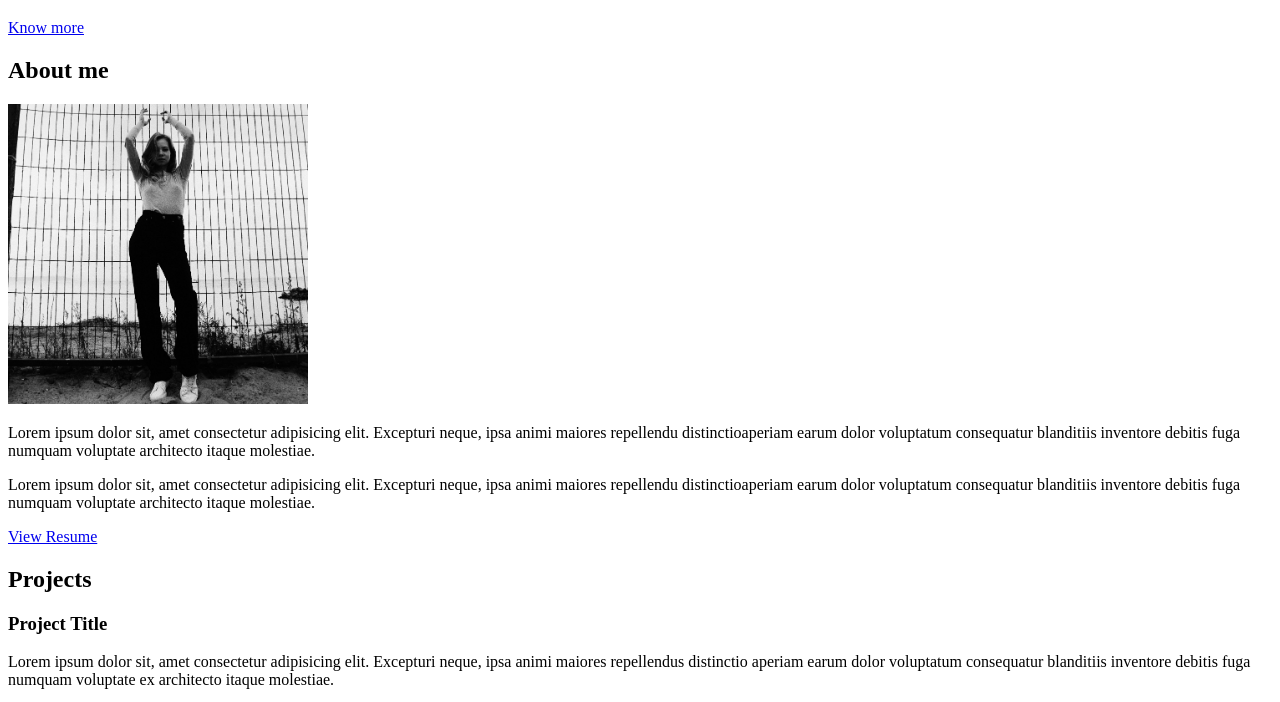
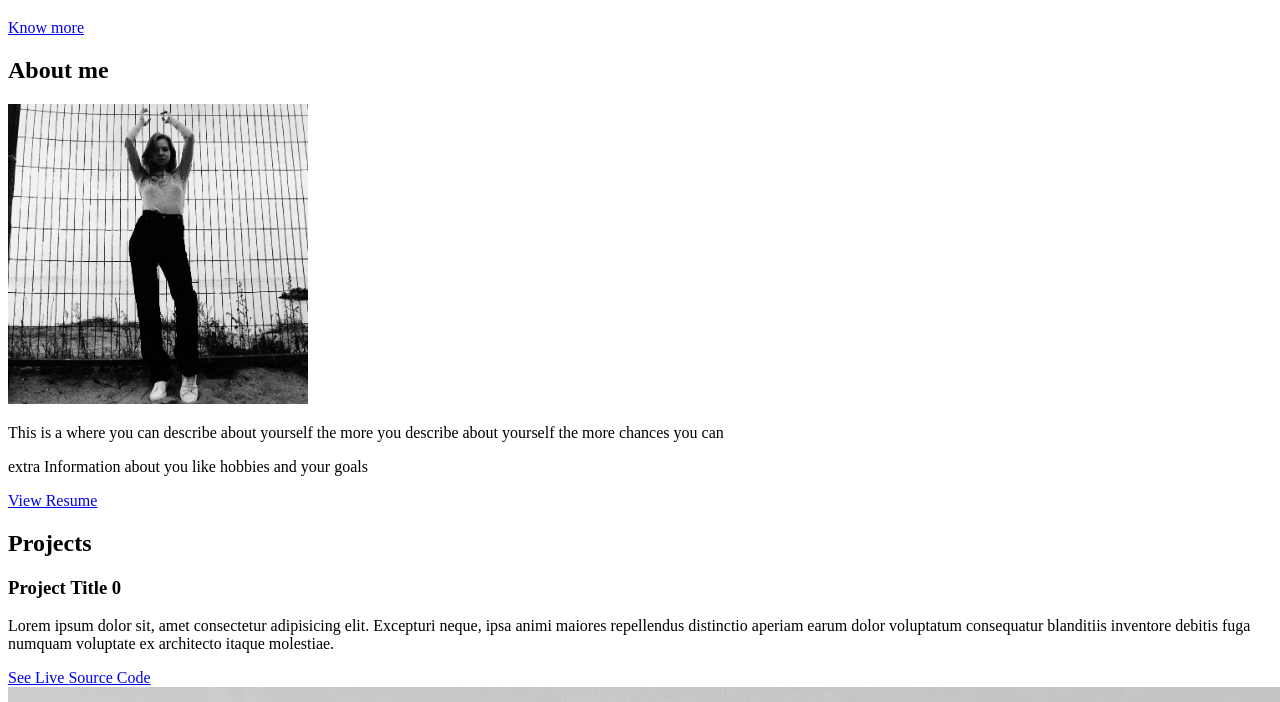
Before and after one commit to JamesRobert013/simplefolio, a website: page src/template.html in a window 1280 px wide. Shown: the part 98-800 px from the top of the page. Drawn offline with nearby package versions, Linux system fonts and the light colour scheme.

Commit message:
Updated template.html

```diff
--- a/src/template.html
+++ b/src/template.html
@@ -78,16 +78,12 @@
           <div class="col-md-6 col-sm-12">
             <div class="about-wrapper__info">
               <p class="about-wrapper__info-text">
-                Lorem ipsum dolor sit, amet consectetur adipisicing elit.
-                Excepturi neque, ipsa animi maiores repellendu distinctioaperiam
-                earum dolor voluptatum consequatur blanditiis inventore debitis
-                fuga numquam voluptate architecto itaque molestiae.
+                This is a where you can describe about yourself
+                the more you describe about yourself the more chances
+                you can
               </p>
               <p class="about-wrapper__info-text">
-                Lorem ipsum dolor sit, amet consectetur adipisicing elit.
-                Excepturi neque, ipsa animi maiores repellendu distinctioaperiam
-                earum dolor voluptatum consequatur blanditiis inventore debitis
-                fuga numquam voluptate architecto itaque molestiae.
+                extra Information about you like hobbies and your goals
               </p>
               <span class="d-flex mt-3">
                 <a target="_blank" class="cta-btn cta-btn--resume" href="#!">
@@ -113,7 +109,7 @@
           <div class="row">
             <div class="col-lg-4 col-sm-12">
               <div class="project-wrapper__text">
-                <h3 class="project-wrapper__text-title">Project Title</h3>
+                <h3 class="project-wrapper__text-title">Project Title 0</h3>
                 <div>
                   <p class="mb-4">
                     Lorem ipsum dolor sit, amet consectetur adipisicing elit.
@@ -147,7 +143,7 @@
           <div class="row">
             <div class="col-lg-4 col-sm-12">
               <div class="project-wrapper__text">
-                <h3 class="project-wrapper__text-title">Project Title</h3>
+                <h3 class="project-wrapper__text-title">Project Title 1</h3>
                 <div>
                   <p class="mb-4">
                     Lorem ipsum dolor sit, amet consectetur adipisicing elit.
@@ -181,7 +177,7 @@
           <div class="row">
             <div class="col-lg-4 col-sm-12">
               <div class="project-wrapper__text">
-                <h3 class="project-wrapper__text-title">Project Title</h3>
+                <h3 class="project-wrapper__text-title">Project Title 2</h3>
                 <div>
                   <p class="mb-4">
                     Lorem ipsum dolor sit, amet consectetur adipisicing elit.
```
